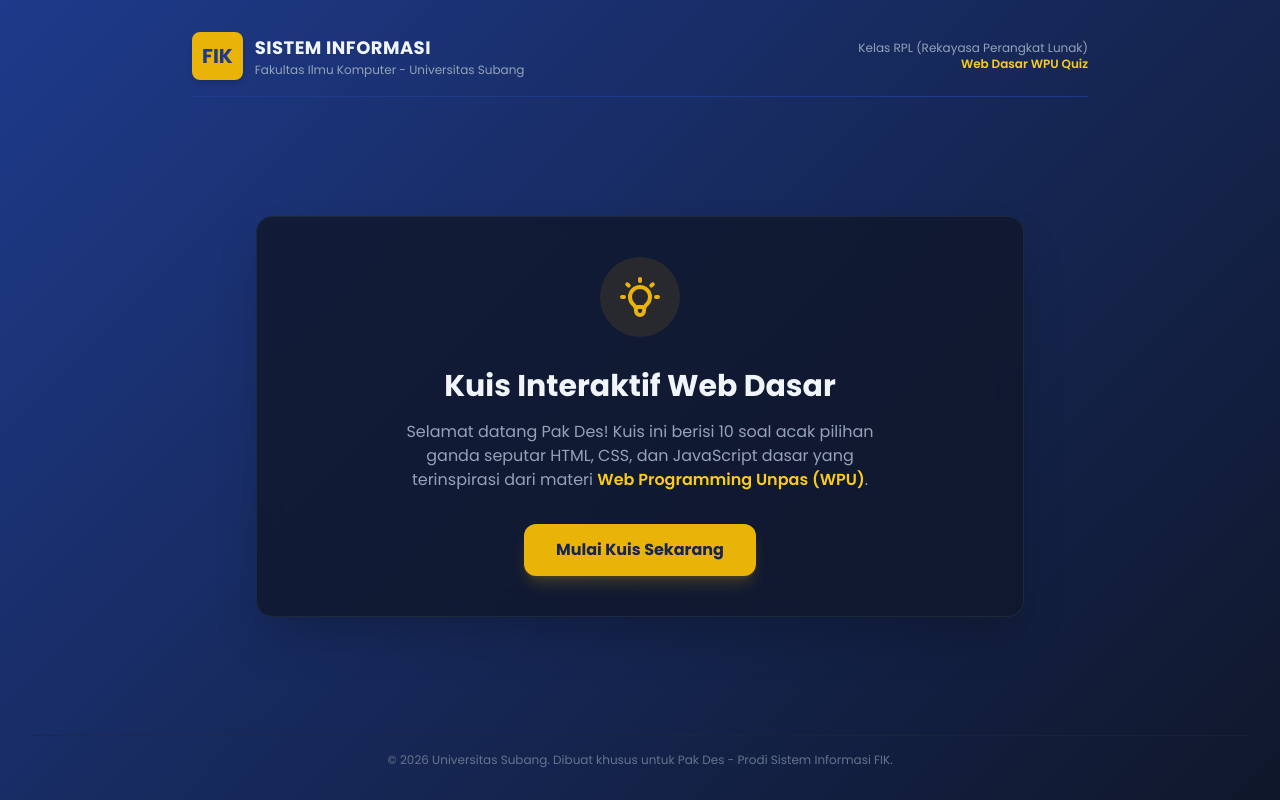
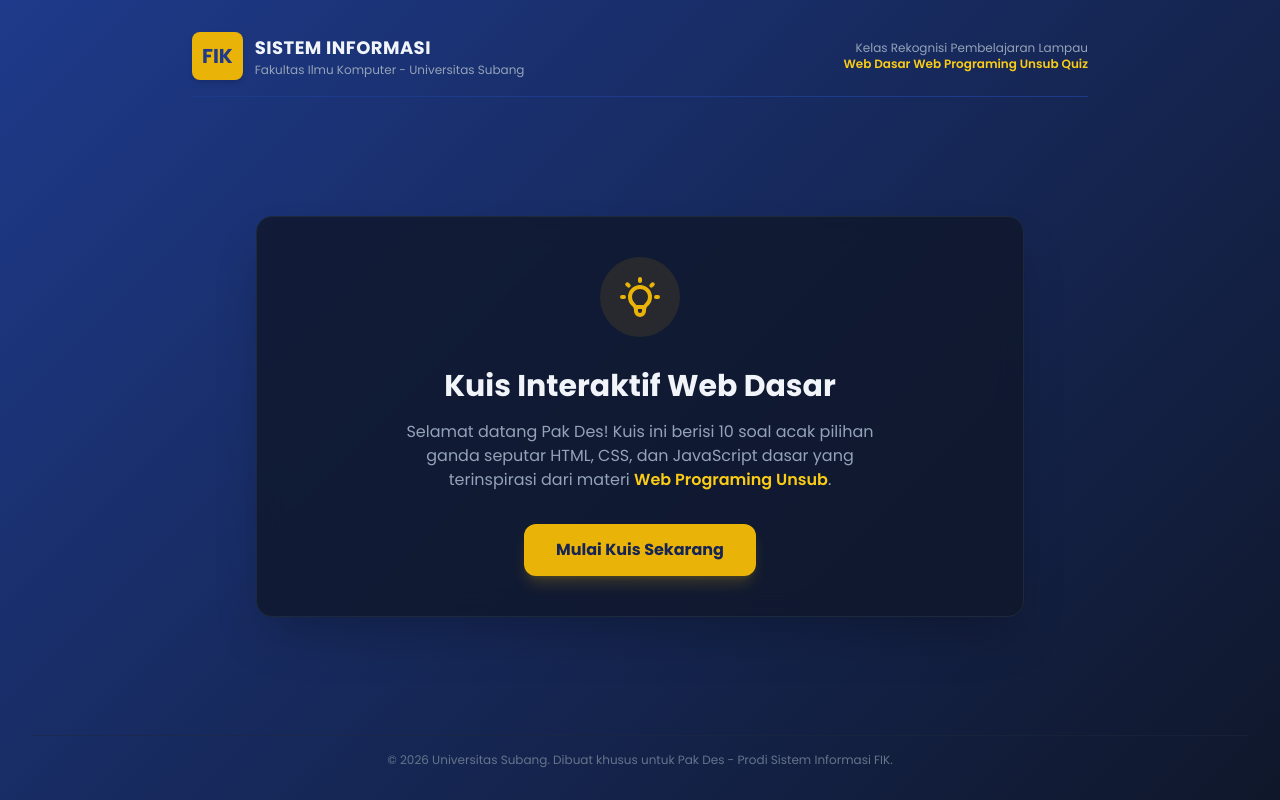
Before and after one commit to mdeswendi/quiz-app, a plain HTML site: page index.html in a window 1280 px wide. Drawn offline with nearby package versions, Linux system fonts and the light colour scheme.

Commit message:
Ubah RPL menjadi Rekognisi Pembelajaran Lampau dan WPU menjadi Web Programing Unsub

```diff
--- a/index.html
+++ b/index.html
@@ -3,7 +3,7 @@
 <head>
     <meta charset="UTF-8">
     <meta name="viewport" content="width=device-width, initial-scale=1.0">
-    <title>Kuis Interaktif Web Dasar WPU - FIK Unsub</title>
+    <title>Kuis Interaktif Web Dasar Web Programing Unsub - FIK Unsub</title>
     <!-- Tailwind CSS CDN -->
     <script src="https://cdn.tailwindcss.com"></script>
     <link href="https://fonts.googleapis.com/css2?family=Poppins:wght@300;400;500;600;700&display=swap" rel="stylesheet">
@@ -51,8 +51,8 @@
             </div>
         </div>
         <div class="text-right hidden sm:block">
-            <p class="text-xs text-slate-400">Kelas RPL (Rekayasa Perangkat Lunak)</p>
-            <p class="text-xs text-yellow-400 font-semibold">Web Dasar WPU Quiz</p>
+            <p class="text-xs text-slate-400">Kelas Rekognisi Pembelajaran Lampau</p>
+            <p class="text-xs text-yellow-400 font-semibold">Web Dasar Web Programing Unsub Quiz</p>
         </div>
     </header>
 
@@ -68,7 +68,7 @@
             </div>
             <h2 class="text-2xl sm:text-3xl font-extrabold mb-4">Kuis Interaktif Web Dasar</h2>
             <p class="text-slate-400 mb-8 max-w-lg mx-auto text-sm sm:text-base">
-                Selamat datang Pak Des! Kuis ini berisi 10 soal acak pilihan ganda seputar HTML, CSS, dan JavaScript dasar yang terinspirasi dari materi <span class="text-yellow-400 font-semibold">Web Programming Unpas (WPU)</span>.
+                Selamat datang Pak Des! Kuis ini berisi 10 soal acak pilihan ganda seputar HTML, CSS, dan JavaScript dasar yang terinspirasi dari materi <span class="text-yellow-400 font-semibold">Web Programing Unsub</span>.
             </p>
             <button id="start-btn" class="bg-yellow-500 hover:bg-yellow-400 text-blue-950 font-bold px-8 py-3.5 rounded-xl shadow-lg shadow-yellow-500/20 hover:scale-105 active:scale-95 transition-all text-base">
                 Mulai Kuis Sekarang
@@ -115,7 +115,7 @@
         <div id="result-screen" class="hidden bg-slate-900/80 backdrop-blur-md border border-slate-800 p-6 sm:p-10 rounded-2xl shadow-2xl w-full">
             <div class="text-center mb-8">
                 <h2 class="text-2xl sm:text-3xl font-extrabold text-white mb-2">Hasil Kuis Anda</h2>
-                <p class="text-slate-400 text-sm">Berikut adalah pencapaian kuis Web Dasar WPU Anda</p>
+                <p class="text-slate-400 text-sm">Berikut adalah pencapaian kuis Web Dasar Web Programing Unsub Anda</p>
             </div>
 
             <!-- Score Visualizer -->
@@ -176,7 +176,7 @@
 
     <!-- JavaScript Quiz Logic -->
     <script>
-        // Kumpulan 10 Soal Web Dasar (HTML, CSS, JS Dasar - Terinspirasi WPU)
+        // Kumpulan 10 Soal Web Dasar (HTML, CSS, JS Dasar - Web Programing Unsub)
         const questionsDatabase = [
             {
                 id: 1,
@@ -461,7 +461,7 @@
                 resultSummary.textContent = "Luar biasa! Pak Des menjawab semua 10 soal dengan benar. Penguasaan konsep Web Dasar yang sangat matang!";
             } else if (score >= 80) {
                 resultGreeting.textContent = "Keren Sekali, Pak Des!";
-                resultSummary.textContent = `Pak Des berhasil menjawab ${correctCount} dari 10 soal dengan benar. Pemahaman Web Dasar WPU yang hebat!`;
+                resultSummary.textContent = `Pak Des berhasil menjawab ${correctCount} dari 10 soal dengan benar. Pemahaman Web Dasar Web Programing Unsub yang hebat!`;
             } else if (score >= 60) {
                 resultGreeting.textContent = "Kerja Bagus, Pak Des!";
                 resultSummary.textContent = `Pak Des berhasil menjawab ${correctCount} dari 10 soal dengan benar. Sudah cukup baik, terus kembangkan!`;
```
